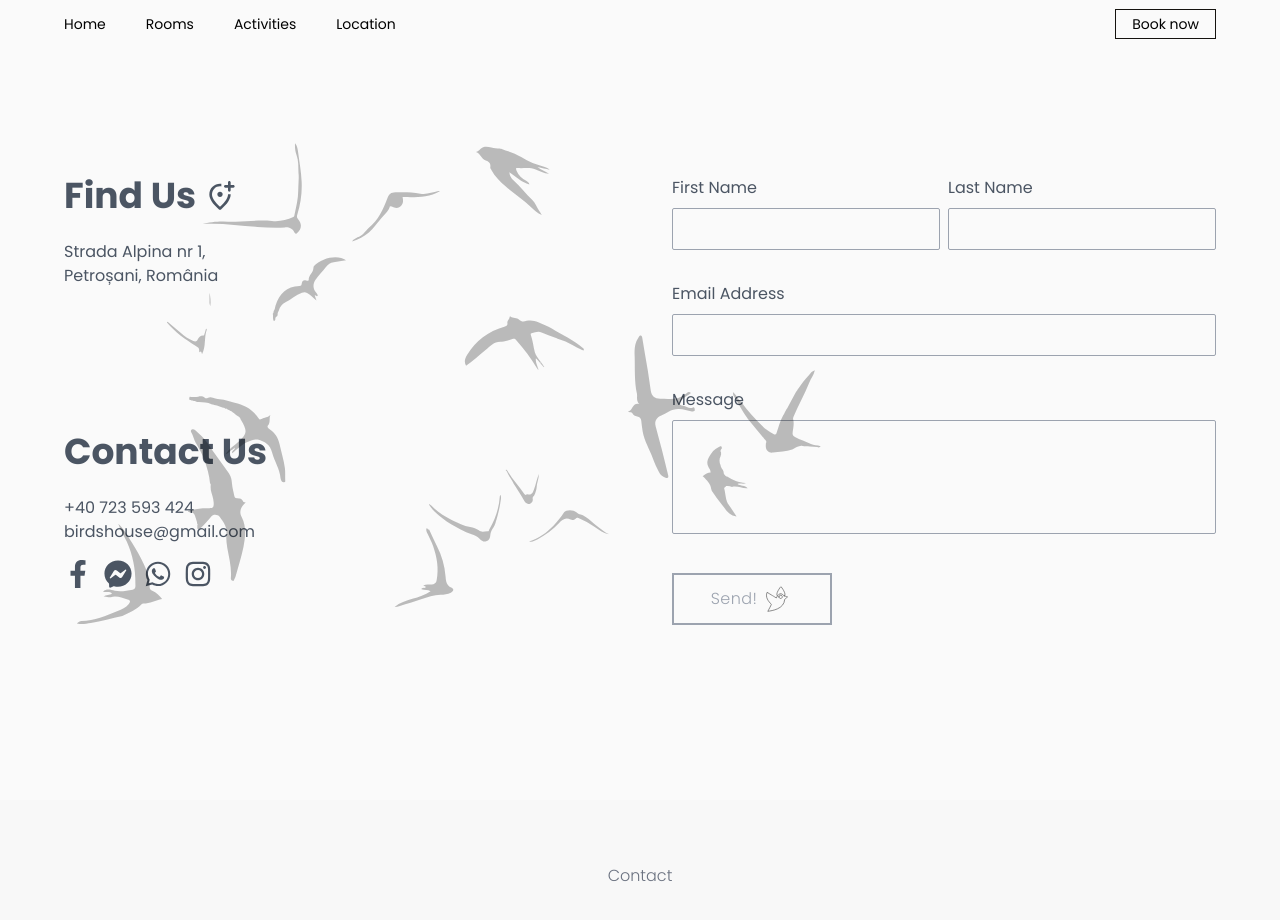
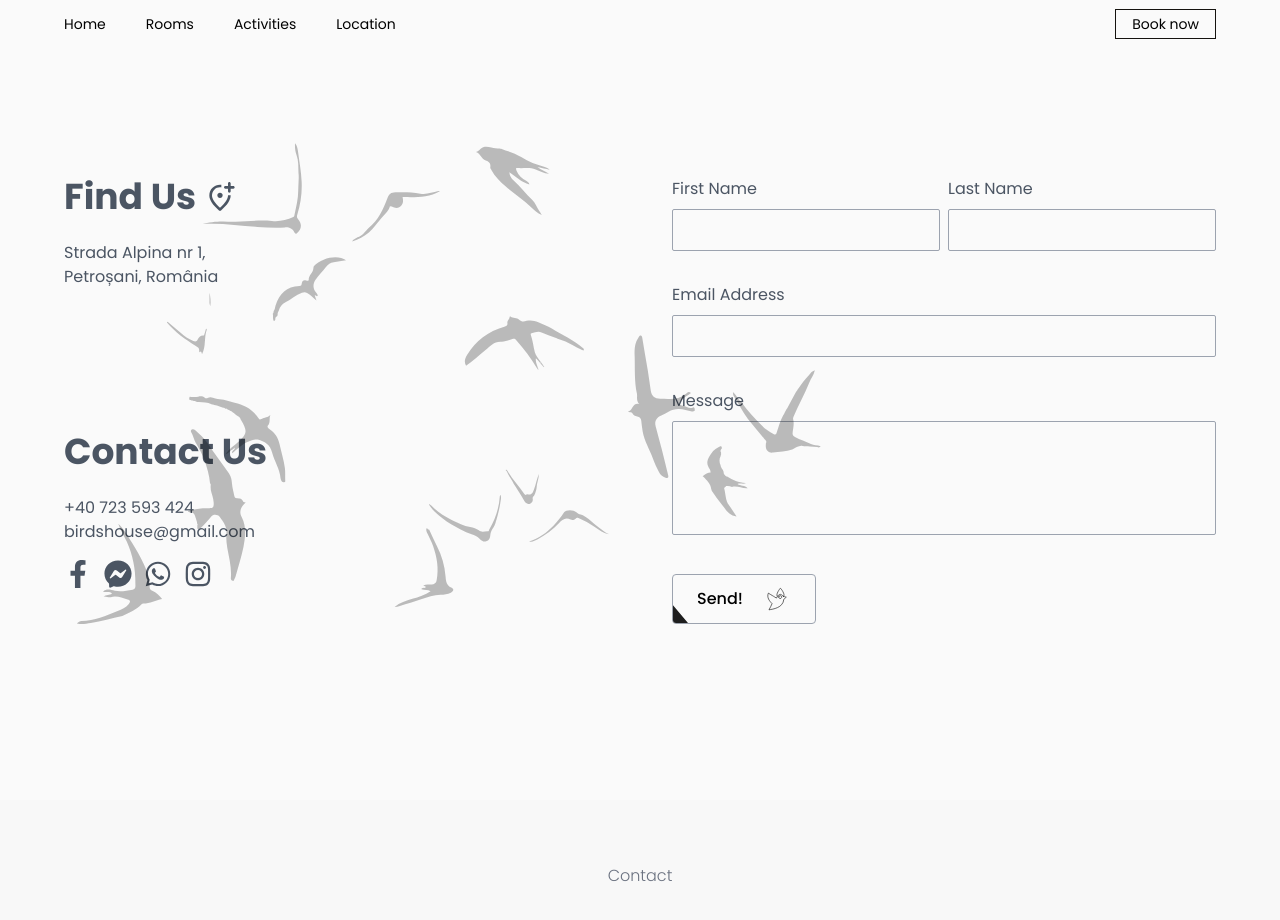
Before and after one commit to airdgo/birds-house, a Next.js app: page /contact in a window 1280 px wide. Shown: the top 920 px of the page. Built offline with nearby package versions, Linux system fonts and the light colour scheme.

Commit message:
style: contact button

```diff
--- /dev/null
+++ b/src/components/ContactButton.js
@@ -0,0 +1,29 @@
+export const ContactButton = (props) => {
+	return (
+		<button
+			{...props}
+			class="mt-6 border border-gray-400 relative inline-flex max-w-[9rem] items-center justify-start px-6 py-1 overflow-hidden font-medium transition-all rounded group"
+		>
+			<span class="w-48 h-48 rounded rotate-[-40deg] bg-primary absolute bottom-0 left-0 -translate-x-full ease-out duration-500 transition-all translate-y-full mb-9 ml-9 group-hover:ml-0 group-hover:mb-32 group-hover:translate-x-0"></span>
+			<span class="relative w-full text-left text-black transition-colors duration-300 ease-in-out group-hover:text-white">
+				Send!
+			</span>
+			{/* BIRD ICON */}
+			<span className="relative h-10 w-10 stroke-black group-hover:stroke-white transition-colors duration-300 ease-in-out">
+				<svg
+					width="100%"
+					height="100%"
+					viewBox="0 0 48 48"
+					fill="none"
+					xmlns="http://www.w3.org/2000/svg"
+				>
+					<path
+						d="M35.2103 19.45C39.1903 17 30.3003 5.5 29.8103 5.5C29.3203 5.5 20.3703 17.4 24.6903 19.36M27.0003 20.76C27.0003 21.4151 27.2605 22.0433 27.7238 22.5066C28.187 22.9698 28.8152 23.23 29.4703 23.23V23.23C29.9588 23.23 30.4364 23.0851 30.8426 22.8137C31.2488 22.5423 31.5653 22.1566 31.7523 21.7052C31.9392 21.2539 31.9882 20.7573 31.8929 20.2781C31.7975 19.799 31.5623 19.3589 31.2169 19.0134C30.8714 18.668 30.4313 18.4328 29.9522 18.3375C29.4731 18.2422 28.9764 18.2911 28.5251 18.478C28.0738 18.665 27.688 18.9816 27.4166 19.3877C27.1452 19.7939 27.0003 20.2715 27.0003 20.76V20.76ZM34.5703 19.24C32.4603 17.13 28.2303 11.84 22.9403 22.41C14.4903 17.13 21.9403 21.85 9.18031 13.99C6.00031 21.36 11.2803 27.7 15.5003 31.93C14.5003 35.1 11.6103 39.59 10.2203 42.5C16.5603 41.44 34.5303 39.33 35.5903 24.5C39.8203 20.82 36.6503 23.62 39.8203 20.89C36.0803 19.78 39.0003 20.6 34.5303 19.24H34.5703Z"
+						stroke-linecap="round"
+						stroke-linejoin="round"
+					/>
+				</svg>
+			</span>
+		</button>
+	);
+};
--- a/src/pages/contact.js
+++ b/src/pages/contact.js
@@ -4,6 +4,7 @@ import bird from "../assets/icons/bird.svg";
 import { SocialMedia } from "../components";
 import { LocationIcon } from "../assets/icons/LocationIcon";
 import flyingBirds from "../assets/icons/flying-birds.svg";
+import { ContactButton } from "../components/ContactButton";
 
 export default function Contact() {
 	return (
@@ -107,13 +108,7 @@ export default function Contact() {
 									className="mt-2 w-full resize-none rounded-sm border border-gray-400 bg-transparent px-3 py-2 focus:outline focus:outline-1 focus:outline-gray-600"
 								></textarea>
 							</div>
-
-							<button className="mt-6 flex max-w-[10rem] items-center justify-center gap-1 border-2 border-gray-400 px-3 py-2 font-thin tracking-wide text-gray-400 hover:border-gray-300 hover:bg-gray-300 hover:text-gray-600 focus:outline focus:outline-1 focus:outline-gray-600">
-								Send!
-								<div className="relative h-8 w-8">
-									<Image src={bird} alt="bird" layout="fill" />
-								</div>
-							</button>
+							<ContactButton type="submit" />
 						</form>
 					</div>
 				</div>
```
